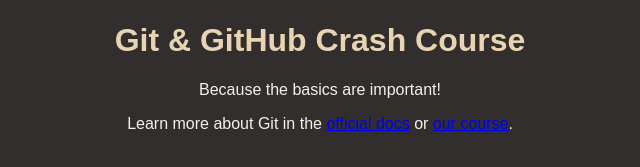
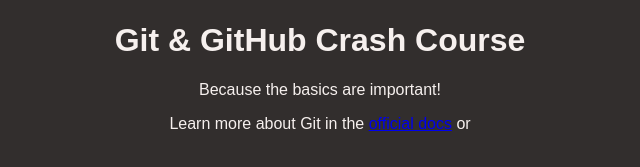
Before and after one commit to samaydhirwani/github-crash-course, a plain HTML site: page index.html in a window 1280 px wide. Shown: the part 147-314 px from the top of the page, without its empty margins (320-960 px from the left). Drawn offline with Linux system fonts and the light colour scheme.

```diff
--- a/index.html
+++ b/index.html
@@ -17,7 +17,7 @@
       <p>
         Learn more about Git in the
         <a href="https://git-scm.com/book/en/v2">official docs</a> or
-        <a href="https://acad.link/git">our course</a>.
+
       </p>
     </main>
   </body>
--- a/styles.css
+++ b/styles.css
@@ -15,7 +15,3 @@
   object-fit: contain;
   margin-top: 2rem;
 }
-
-h1 {
-  color: #e8d4b2;
-}
```
